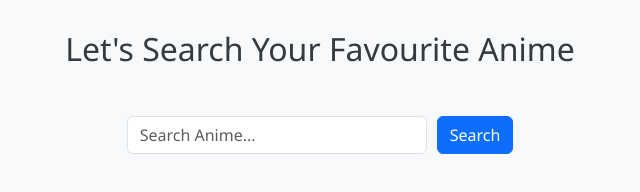
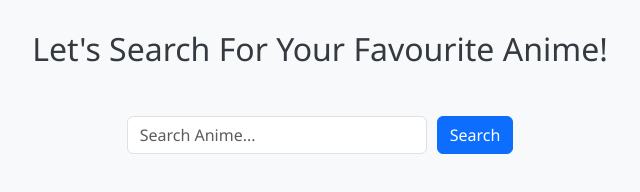
Before and after one commit to SharifDuereh/TVshow, a plain HTML site: page index.html in a window 1280 px wide. Shown: the whole page, without its empty margins (320-960 px from the left). Drawn offline with nearby package versions, Linux system fonts and the light colour scheme.

```diff
--- a/index.html
+++ b/index.html
@@ -12,7 +12,7 @@
     <script src="https://unpkg.com/axios/dist/axios.min.js"></script>
   </head>
   <body>
-    <h1>Let's Search Your Favourite Anime</h1>
+    <h1>Let's Search For Your Favourite Anime!</h1>
 
     <div class="container">
       <form id="searchForm" class="mt-5">
```
Also changed, not shown: 1 other file.
